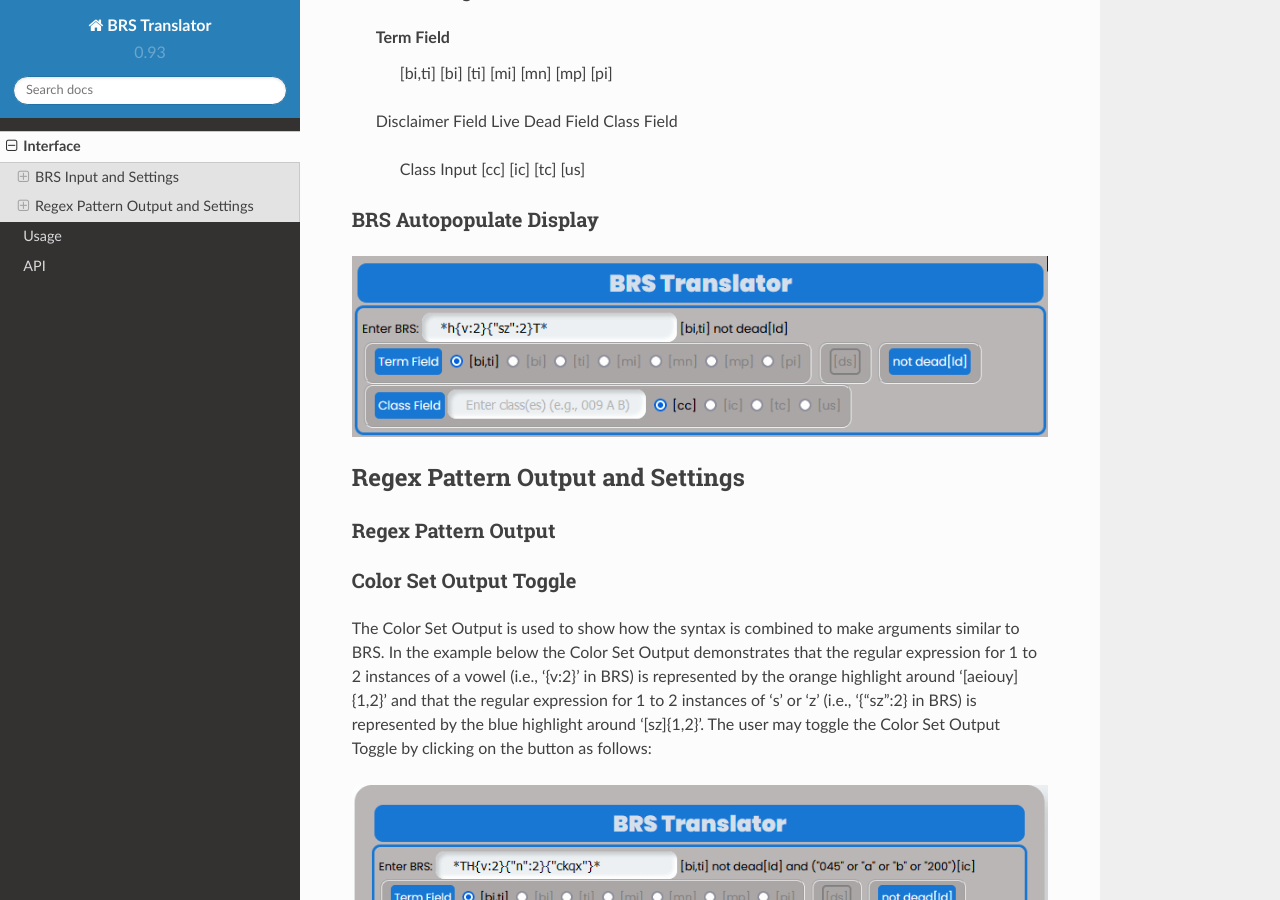
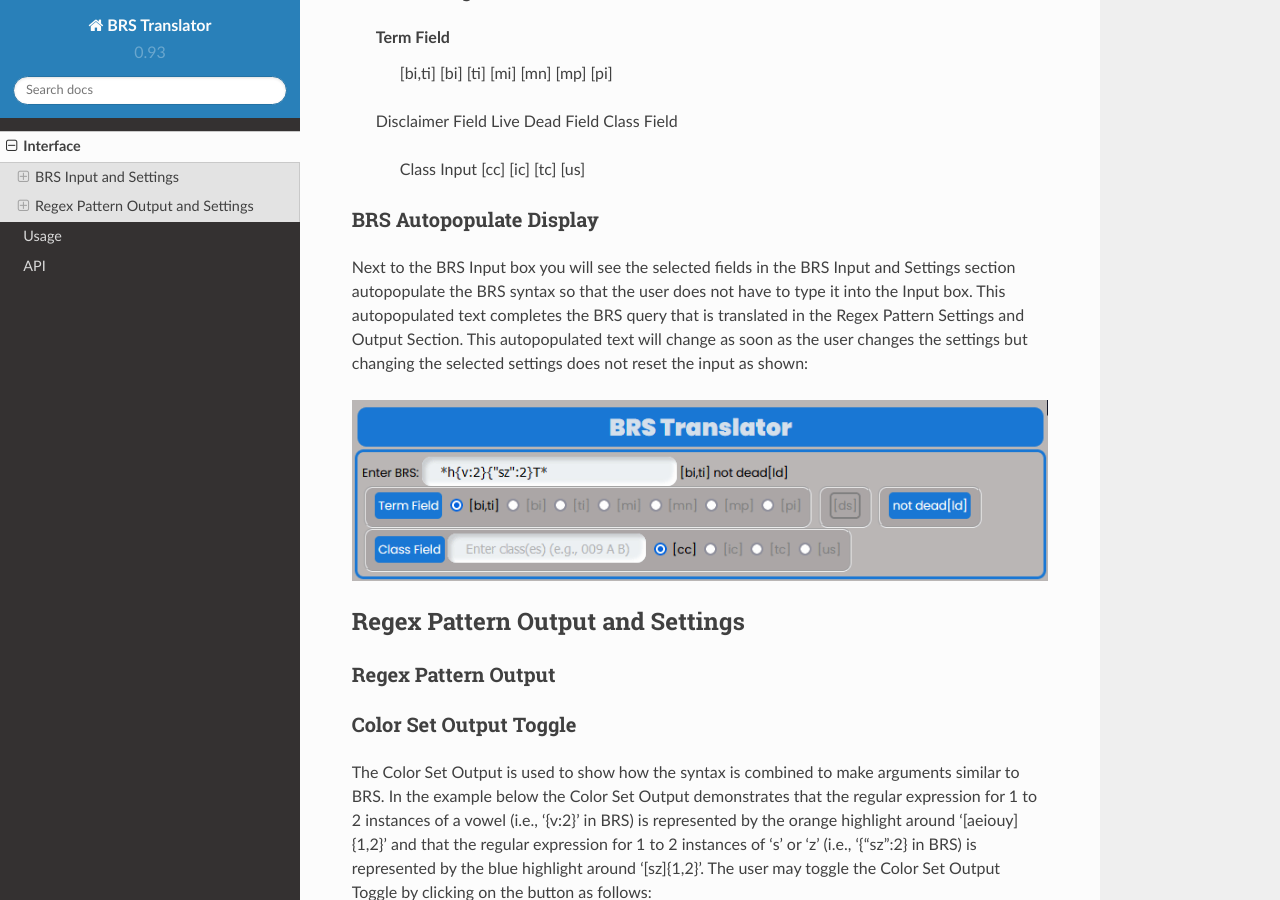
Before and after one commit to Ayjent/BRS-Translator, a Sphinx documentation site: the page built from docs/source/interface.rst, in a window 1280 px wide and 900 px high, scrolled down 1601 px. Built offline with Sphinx 7.4.7 and the Read the Docs theme 2.0.0, drawn with Linux system fonts in a browser that asks for light colours.

Commit message:
Update interface.rst

```diff
--- a/docs/source/interface.rst
+++ b/docs/source/interface.rst
@@ -45,6 +45,8 @@ Field Settings
 BRS Autopopulate Display
 ^^^^^^^^^^^^^^^^^^^^^^^^
 
+Next to the BRS Input box you will see the selected fields in the BRS Input and Settings section autopopulate the BRS syntax so that the user does not have to type it into the Input box.  This autopopulated text completes the BRS query that is translated in the Regex Pattern Settings and Output Section.  This autopopulated text will change as soon as the user changes the settings but changing the selected settings does not reset the input as shown:
+
 .. image:: ../_static/BRSAutopop.gif
 
 Regex Pattern Output and Settings
```
